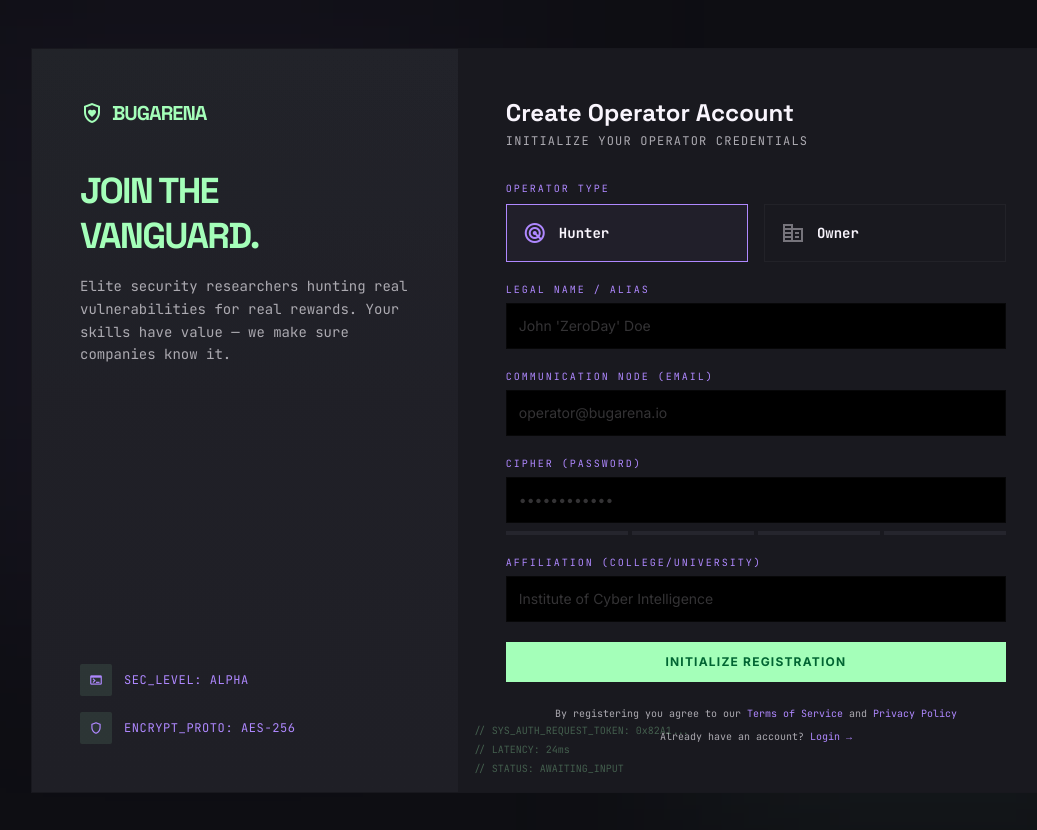
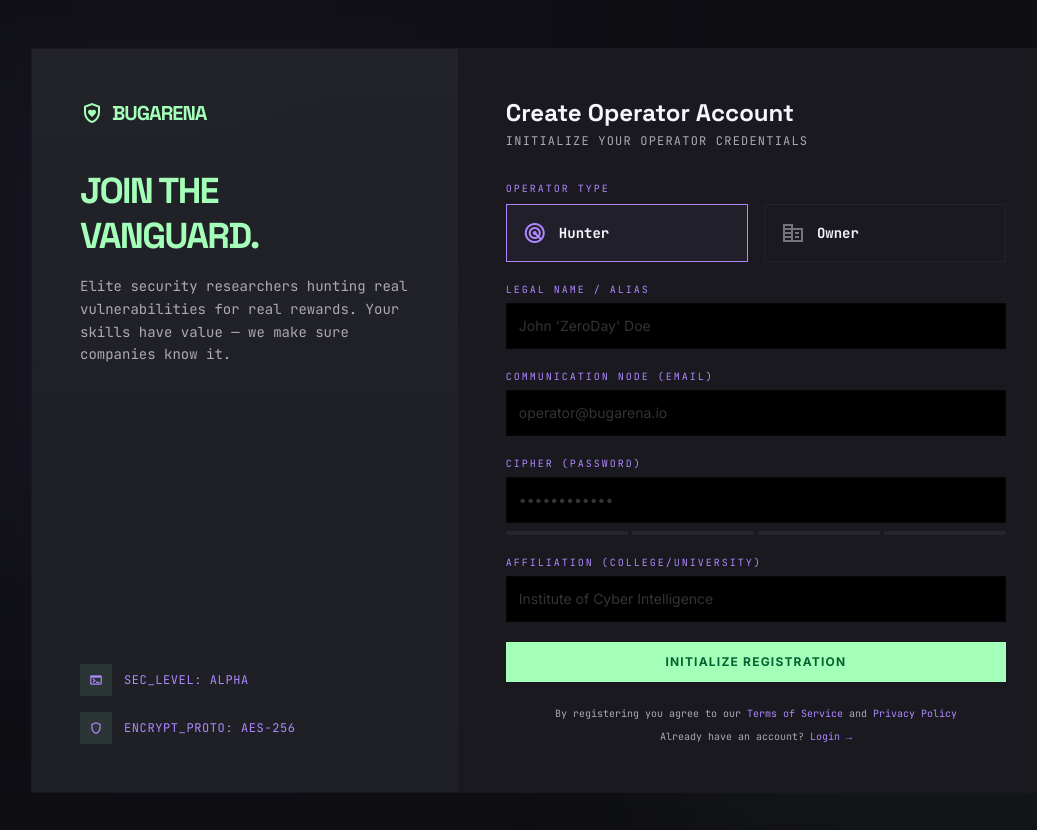
Before and after one commit to ramanverse/BugArena, a React (Vite) app in the folder bugarena-frontend/: page /register in a window 1280 px wide. Shown: the top 830 px of the page, without its empty margins (97-1134 px from the left). Built offline with nearby package versions, Linux system fonts and the light colour scheme; no server answers.

Commit message:
Remove decorative terminal text from Register page

```diff
--- a/bugarena-frontend/src/pages/Auth/RegisterPage.jsx
+++ b/bugarena-frontend/src/pages/Auth/RegisterPage.jsx
@@ -105,12 +105,6 @@ export default function RegisterPage() {
 
           {/* Right Panel */}
           <div className="lg:col-span-7 bg-surface-container p-8 md:p-12 relative">
-            {/* Bottom-left decoration */}
-            <div className="absolute bottom-4 left-4 hidden xl:block space-y-1 pointer-events-none">
-              {['// SYS_AUTH_REQUEST_TOKEN: 0x82A1...', '// LATENCY: 24ms', '// STATUS: AWAITING_INPUT'].map((line) => (
-                <p key={line} className="font-mono text-[10px] text-primary/30">{line}</p>
-              ))}
-            </div>
 
             <h2 className="font-headline font-bold text-2xl text-on-surface mb-1">Create Operator Account</h2>
             <p className="text-on-surface-variant font-mono text-xs mb-8 uppercase tracking-widest">
```
